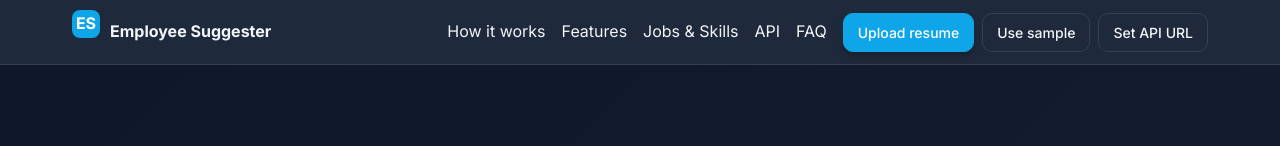
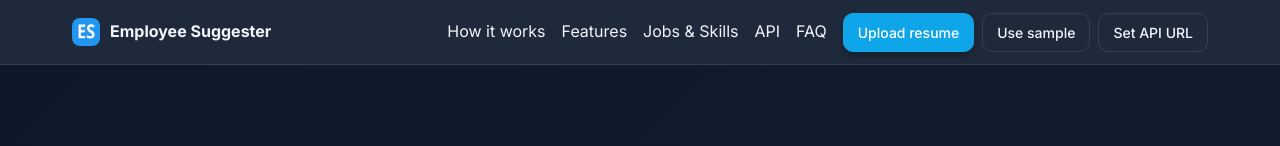
Before and after one commit to ethiha-naing-18-ellison/Internal-Talent-Matching-Upskilling-Suggestions-from-Resumes, a plain HTML site: page employee-suggester/ui/index.html in a window 1280 px wide. Shown: the top 146 px of the page. Drawn offline with Linux system fonts and the light colour scheme.

Commit message:
logo update

```diff
--- a/employee-suggester/ui/index.html
+++ b/employee-suggester/ui/index.html
@@ -2,7 +2,7 @@
 <html lang="en">
 <head>
     <!-- Primary SEO -->
-    <title>Employee Suggester – Match Your Resume to Roles (MVP)</title>
+    <title>Employee Suggester</title>
     <meta name="description" content="Paste a resume and instantly get suggested roles with matched & missing skills. Supports PDF/DOCX/TXT. Open-source MVP.">
     <link rel="canonical" href="http://127.0.0.1:8080/">
 
@@ -590,7 +590,7 @@
         .site-header{position:sticky;top:0;background:var(--bg-light);border-bottom:1px solid var(--border);z-index:10}
         .site-header .container{display:flex;align-items:center;gap:16px;height:64px}
         .brand{display:flex;align-items:center;gap:10px;font-weight:700}
-        .logo{display:inline-grid;place-items:center;width:28px;height:28px;border-radius:8px;background:var(--primary);color:#fff;font-weight:800}
+        .logo-img{width:28px;height:28px;border-radius:8px}
         .brand-name{color:inherit;text-decoration:none}
         .nav{display:flex;gap:16px;margin-left:auto}
         .nav a{color:var(--text);text-decoration:none}
@@ -941,7 +941,7 @@
     <header class="site-header">
         <div class="container">
             <div class="brand">
-                <span class="logo">ES</span>
+                <img src="../images/logo/logo.png" alt="Employee Suggester Logo" class="logo-img">
                 <a href="/" class="brand-name">Employee Suggester</a>
             </div>
             <nav class="nav" aria-label="Primary">
@@ -1459,7 +1459,7 @@ PROJECTS: Churn analysis, Next.js dashboard, Airflow pipelines`;
     <footer class="site-footer" id="footer">
         <div class="container footer-grid">
             <div>
-                <div class="brand"><span class="logo">ES</span> Employee Suggester</div>
+                                 <div class="brand"><img src="../images/logo/logo.png" alt="Employee Suggester Logo" class="logo-img"> Employee Suggester</div>
                 <p class="muted">Open-source MVP that suggests roles from a resume and highlights missing skills.</p>
                 <div class="tiny">© <span id="year"></span> Employee Suggester. All rights reserved.</div>
             </div>
```
Also changed, not shown: employee-suggester/images/logo/logo.png (added), employee-suggester/images/logo/logo.svg (added).
